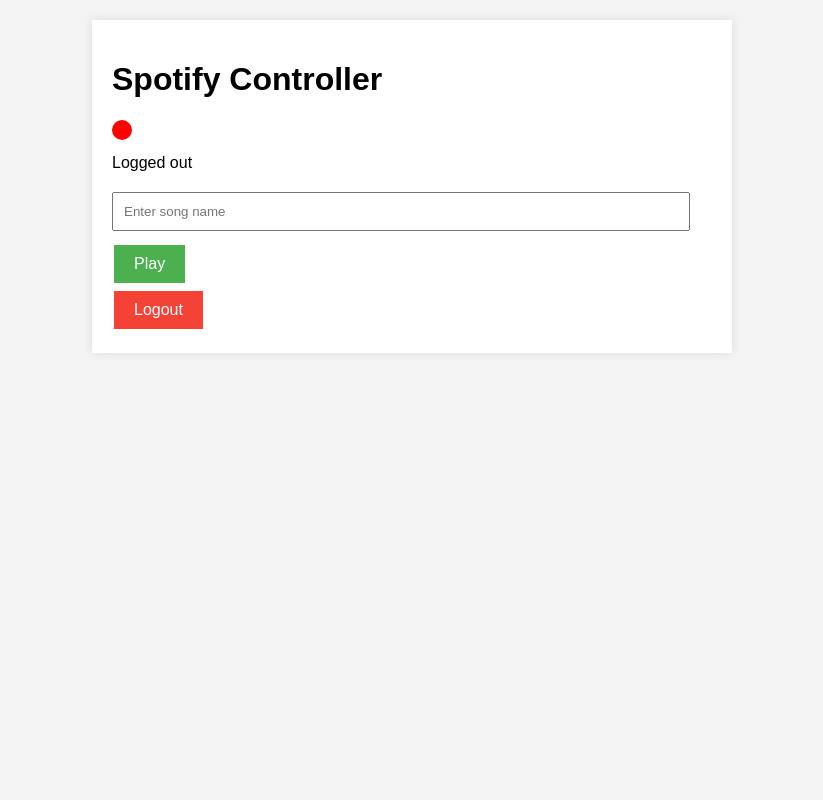
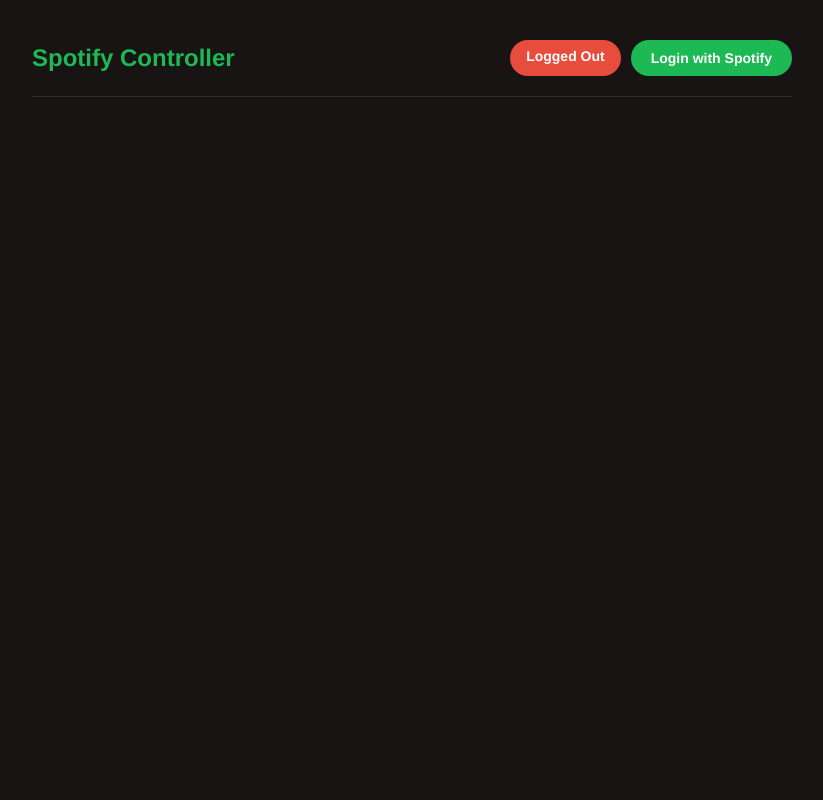
Before and after one commit to JeronimoAR/SpotifyVoiceController, a Flask app: template templates/index.html in a window 1280 px wide. Shown: the whole page, without its empty margins (228-1051 px from the left). Run offline with Flask 3, Linux system fonts and the light colour scheme; the template is opened without the code that fills it, so the values that code supplies are empty.

Commit message:
Better design & other ways to tokenize session

```diff
--- a/app.py
+++ b/app.py
@@ -5,20 +5,18 @@
 from spotipy.oauth2 import SpotifyOAuth, SpotifyOauthError
 from spotipy import SpotifyException
 import logging
-import time
+from functools import wraps
 
-# Load environment variables
+# Load environment variables and setup logging (unchanged)
 load_dotenv()
-
-# Configure logging
 logging.basicConfig(level=logging.INFO)
 logger = logging.getLogger(__name__)
 
-# Flask app setup
 app = Flask(__name__)
-app.secret_key = os.getenv("SECRET_KEY", 'supersecretkey')  # Store your secret key securely
+app.secret_key = os.getenv("SECRET_KEY", 'supersecretkey')
 app.config['SESSION_COOKIE_NAME'] = 'Spotify Auth Session'
 
+# Environment variables
 client_id = os.getenv("CLIENT_ID")
 client_secret = os.getenv("CLIENT_SECRET")
 SPOTIPY_REDIRECT_URI = os.getenv("REDIRECT_URI")
@@ -28,118 +26,139 @@
         'playlist-modify-private playlist-modify-public user-follow-read user-follow-modify user-top-read ' \
         'user-read-recently-played app-remote-control streaming'
 
-# Create a single SpotifyOAuth instance
-sp_oauth = SpotifyOAuth(client_id=client_id,
-                        client_secret=client_secret,
-                        redirect_uri=SPOTIPY_REDIRECT_URI,
-                        scope=scope,
-                        cache_path=None,  # Disable server-side caching
-                        show_dialog=True)
 
-def is_token_expired(token_info):
-    now = int(time.time())
-    return token_info['expires_at'] - now < 60
+def create_spotify_oauth(session_id=None):
+    cache_handler = spotipy.cache_handler.FlaskSessionCacheHandler(session)
+    return SpotifyOAuth(
+        client_id=client_id,
+        client_secret=client_secret,
+        redirect_uri=SPOTIPY_REDIRECT_URI,
+        scope=scope,
+        cache_handler=cache_handler,
+        show_dialog=True
+    )
+
+
+def login_required(f):
+    @wraps(f)
+    def decorated_function(*args, **kwargs):
+        token_info = get_token()
+        if not token_info:
+            return redirect(url_for('login'))
+        return f(*args, **kwargs)
+
+    return decorated_function
+
 
 def get_token():
-    token_info = session.get('token_info', None)
-    if not token_info:
+    try:
+        cache_handler = spotipy.cache_handler.FlaskSessionCacheHandler(session)
+        auth_manager = SpotifyOAuth(
+            client_id=client_id,
+            client_secret=client_secret,
+            redirect_uri=SPOTIPY_REDIRECT_URI,
+            scope=scope,
+            cache_handler=cache_handler
+        )
+        if not auth_manager.validate_token(cache_handler.get_cached_token()):
+            return None
+        return cache_handler.get_cached_token()
+    except Exception as e:
+        logger.error(f"Error getting token: {e}")
         return None
 
-    if is_token_expired(token_info):
-        token_info = sp_oauth.refresh_access_token(token_info['refresh_token'])
-        session['token_info'] = token_info
-    return token_info
 
 @app.route('/', methods=['GET', 'POST'])
+@login_required
 def index():
     message = None
-    logged_in = False
     track_info = None
 
-    token_info = get_token()
+    try:
+        token_info = get_token()
+        sp = spotipy.Spotify(auth=token_info['access_token'])
 
-    if token_info:
-        logged_in = True
+        # Get current user info for verification
+        current_user = sp.current_user()
+        logger.info(f"Current user: {current_user['id']}")
 
-        try:
-            sp = spotipy.Spotify(auth=token_info['access_token'])
+        # Get the list of available devices
+        devices = sp.devices()
+        active_device_id = next((device['id'] for device in devices['devices'] if device['is_active']), None)
 
-            # Get the list of available devices
-            devices = sp.devices()
-            active_device_id = None
+        if not active_device_id:
+            message = "No active device found. Please activate a device on your Spotify account and try again."
+        else:
+            if request.method == 'POST':
+                song_name = request.form['song_name']
+                results = sp.search(q=song_name, limit=1)
+                if results['tracks']['items']:
+                    track = results['tracks']['items'][0]
+                    track_info = {
+                        'name': track['name'],
+                        'artist': track['artists'][0]['name'],
+                        'album': track['album']['name'],
+                    }
+                    sp.add_to_queue(track['id'], device_id=active_device_id)
+                    sp.next_track(device_id=active_device_id)
+                else:
+                    track_info = {'error': 'Song not found'}
+            else:
+                playback = sp.current_playback()
+                if playback and not playback['is_playing']:
+                    sp.start_playback(device_id=active_device_id)
 
-            # Find the active device
-            for device in devices['devices']:
-                if device['is_active']:
-                    active_device_id = device['id']
-                    break
+    except SpotifyOauthError as eAuth:
+        logger.error(f"Spotify OAuth error: {eAuth}")
+        return redirect(url_for('login'))
+    except SpotifyException as SpException:
+        logger.error(f"Spotify API error: {SpException}")
+        message = "There was a problem with the Spotify API. Please try again later."
+    except Exception as e:
+        logger.error(f"An unexpected error occurred: {e}")
+        message = "An unexpected error occurred. Please try again later."
 
-            if not active_device_id:
-                message = "No active device found. Please activate a device on your Spotify account and try again."
-            else:
-                if request.method == 'POST':
-                    song_name = request.form['song_name']
-                    results = sp.search(q=song_name, limit=1)
-                    if results['tracks']['items']:
-                        track = results['tracks']['items'][0]
-                        track_info = {
-                            'name': track['name'],
-                            'artist': track['artists'][0]['name'],
-                            'album': track['album']['name'],
-                        }
-                        sp.add_to_queue(track['id'], device_id=active_device_id)
-                        sp.next_track(device_id=active_device_id)
-                    else:
-                        track_info = {'error': 'Song not found'}
-                else:
-                    playback = sp.current_playback()
-                    if playback and not playback['is_playing']:
-                        sp.start_playback(device_id=active_device_id)
+    return render_template('index.html', track_info=track_info, message=message, logged_in=True)
 
-        except SpotifyOauthError as eAuth:
-            logger.error(f"Spotify OAuth error: {eAuth}")
-            return redirect(url_for('login'))
-        except SpotifyException as SpException:
-            logger.error(f"Spotify API error: {SpException}")
-            message = "There was a problem with the Spotify API. Please try again later."
-        except Exception as e:
-            logger.error(f"An unexpected error occurred: {e}")
-            message = "An unexpected error occurred. Please try again later."
-    else:
-        return redirect(url_for('login'))
-
-    return render_template('index.html', track_info=track_info, message=message, logged_in=logged_in)
 
 @app.route('/callback')
 def callback():
-    # Obtain the authorization code from the callback
-    code = request.args.get('code')
+    try:
+        cache_handler = spotipy.cache_handler.FlaskSessionCacheHandler(session)
+        auth_manager = SpotifyOAuth(
+            client_id=client_id,
+            client_secret=client_secret,
+            redirect_uri=SPOTIPY_REDIRECT_URI,
+            scope=scope,
+            cache_handler=cache_handler
+        )
 
-    # Exchange the authorization code for an access token and refresh token
-    token_info = sp_oauth.get_access_token(code)
-    session['token_info'] = token_info
+        code = request.args.get('code')
+        token_info = auth_manager.get_access_token(code)
 
-    # Create a Spotify client with the access token
-    sp = spotipy.Spotify(auth=session['token_info']['access_token'])
+        # Create a Spotify client and get user info
+        sp = spotipy.Spotify(auth=token_info['access_token'])
+        user = sp.current_user()
+        logger.info(f"Logged in as: {user['display_name']} ({user['id']})")
 
-    # Fetch and print the current user's details for verification
-    user = sp.current_user()
-    print(f"Logged in as: {user['display_name']} ({user['id']})")
+        return redirect(url_for('index'))
+    except Exception as e:
+        logger.error(f"Error in callback: {e}")
+        return redirect(url_for('login'))
 
-    return redirect(url_for('index'))
 
 @app.route('/login')
 def login():
-    auth_url = sp_oauth.get_authorize_url()
+    auth_manager = create_spotify_oauth()
+    auth_url = auth_manager.get_authorize_url()
     return redirect(auth_url)
+
 
 @app.route('/logout')
 def logout():
-    # Clear the token from the session
-    session.pop('token_info', None)
-    # Clear the entire session
     session.clear()
-    return redirect("/")
+    return redirect(url_for('index'))
+
 
 if __name__ == '__main__':
     app.run(host='192.168.5.106', port=5000, debug=True)
--- a/static/css/main.css
+++ b/static/css/main.css
@@ -1,64 +1,146 @@
+:root {
+    --spotify-green: #1DB954;
+    --spotify-black: #191414;
+    --error-red: #e74c3c;
+    --success-green: #2ecc71;
+}
+
+* {
+    margin: 0;
+    padding: 0;
+    box-sizing: border-box;
+    font-family: 'Helvetica Neue', Arial, sans-serif;
+}
+
 body {
-    font-family: Arial, sans-serif;
-    margin: 0;
+    background-color: var(--spotify-black);
+    color: white;
+    min-height: 100vh;
     padding: 20px;
-    background-color: #f4f4f4;
 }
+
 .container {
-    max-width: 600px;
-    margin: auto;
-    background: white;
+    max-width: 800px;
+    margin: 0 auto;
     padding: 20px;
-    box-shadow: 0 0 10px rgba(0, 0, 0, 0.1);
 }
-.logout-btn {
-    background-color: #f44336;
+
+.header {
+    display: flex;
+    justify-content: space-between;
+    align-items: center;
+    margin-bottom: 40px;
+    padding-bottom: 20px;
+    border-bottom: 1px solid rgba(255, 255, 255, 0.1);
+}
+
+.logo {
+    font-size: 24px;
+    font-weight: bold;
+    color: var(--spotify-green);
+}
+
+.auth-status {
+    padding: 8px 16px;
+    border-radius: 20px;
+    font-size: 14px;
+    font-weight: bold;
+}
+
+.logged-in {
+    background-color: var(--success-green);
+}
+
+.logged-out {
+    background-color: var(--error-red);
+}
+
+.nav-buttons {
+    display: flex;
+    gap: 10px;
+}
+
+.btn {
+    padding: 10px 20px;
+    border: none;
+    border-radius: 20px;
+    font-size: 14px;
+    font-weight: bold;
+    cursor: pointer;
+    transition: opacity 0.2s;
+    text-decoration: none;
     color: white;
+}
+
+.btn:hover {
+    opacity: 0.8;
+}
+
+.btn-primary {
+    background-color: var(--spotify-green);
+}
+
+.btn-secondary {
+    background-color: transparent;
+    border: 1px solid white;
+}
+
+.search-form {
+    margin: 40px 0;
+}
+
+.search-container {
+    display: flex;
+    gap: 10px;
+    margin-bottom: 20px;
+}
+
+.search-input {
+    flex: 1;
+    padding: 12px 20px;
     border: none;
-    padding: 10px 20px;
-    text-align: center;
-    text-decoration: none;
-    display: inline-block;
+    border-radius: 20px;
+    background-color: rgba(255, 255, 255, 0.1);
+    color: white;
     font-size: 16px;
-    margin: 4px 2px;
-    cursor: pointer;
 }
-.logout-btn:hover {
-    background-color: #d32f2f;
+
+.search-input:focus {
+    outline: none;
+    background-color: rgba(255, 255, 255, 0.15);
 }
-input[type=text] {
-    width: calc(100% - 22px);
-    padding: 10px;
-    margin: 10px 0;
-    box-sizing: border-box;
+
+.search-input::placeholder {
+    color: rgba(255, 255, 255, 0.5);
 }
-button {
-    background-color: #4CAF50;
-    color: white;
-    border: none;
-    padding: 10px 20px;
-    text-align: center;
-    text-decoration: none;
-    display: inline-block;
-    font-size: 16px;
-    margin: 4px 2px;
-    cursor: pointer;
+
+.track-info {
+    background-color: rgba(255, 255, 255, 0.05);
+    border-radius: 10px;
+    padding: 20px;
+    margin-top: 20px;
 }
-button:hover {
-    background-color: #45a049;
+
+.track-info h3 {
+    color: var(--spotify-green);
+    margin-bottom: 10px;
 }
-p {
-    margin: 10px 0;
+
+.track-details {
+    display: grid;
+    gap: 10px;
+    color: rgba(255, 255, 255, 0.8);
 }
-.status-light {
-    width: 20px;
-    height: 20px;
-    border-radius: 50%;
-    display: inline-block;
+
+.message {
+    background-color: rgba(255, 255, 255, 0.05);
+    padding: 15px;
+    border-radius: 10px;
+    margin: 20px 0;
+    color: rgba(255, 255, 255, 0.8);
 }
-.status-light.green {
-    background-color: green;
+
+.error {
+    background-color: rgba(231, 76, 60, 0.1);
+    color: var(--error-red);
 }
-.status-light.red {
-    background-color: red;
-}
--- a/templates/index.html
+++ b/templates/index.html
@@ -6,23 +6,51 @@
 
 {% block body %}
 <div class="container">
-    <h1>Spotify Controller</h1>
-    <div class="status-light {{ 'green' if logged_in else 'red' }}"></div>
-    <p>{{ 'Logged in' if logged_in else 'Logged out' }}</p>
-        {% if message %}
-                <p>{{ message }}</p>
+        <header class="header">
+            <div class="logo">Spotify Controller</div>
+            <div class="nav-buttons">
+                {% if logged_in %}
+                    <span class="auth-status logged-in">Logged In</span>
+                    <a href="{{ url_for('logout') }}" class="btn btn-secondary">Logout</a>
+                {% else %}
+                    <span class="auth-status logged-out">Logged Out</span>
+                    <a href="{{ url_for('login') }}" class="btn btn-primary">Login with Spotify</a>
+                {% endif %}
+            </div>
+        </header>
+
+        {% if logged_in %}
+            <form method="POST" class="search-form">
+                <div class="search-container">
+                    <input type="text"
+                           name="song_name"
+                           class="search-input"
+                           placeholder="Search for a song..."
+                           required>
+                    <button type="submit" class="btn btn-primary">Add to Queue</button>
+                </div>
+            </form>
+
+            {% if message %}
+                <div class="message {% if 'error' in message.lower() %}error{% endif %}">
+                    {{ message }}
+                </div>
             {% endif %}
-                <form method="post">
-                    <input type="text" name="song_name" placeholder="Enter song name">
-                    <button type="submit">Play</button>
-                </form>
+
             {% if track_info %}
-            {% if track_info.error %}
-                <p>Error: {{track_info.error }}</p>
-            {% else %}
-                <p>Now playing: {{ track_info.name }} by {{ track_info.artist }} from the album {{ track_info.album }}</p>
+                <div class="track-info">
+                    {% if track_info.error %}
+                        <div class="error">{{ track_info.error }}</div>
+                    {% else %}
+                        <h3>Added to Queue:</h3>
+                        <div class="track-details">
+                            <div>Song: {{ track_info.name }}</div>
+                            <div>Artist: {{ track_info.artist }}</div>
+                            <div>Album: {{ track_info.album }}</div>
+                        </div>
+                    {% endif %}
+                </div>
             {% endif %}
         {% endif %}
-    <a href="{{ url_for('logout') }}" class="logout-btn">Logout</a>
 </div>
 {% endblock %}
```
